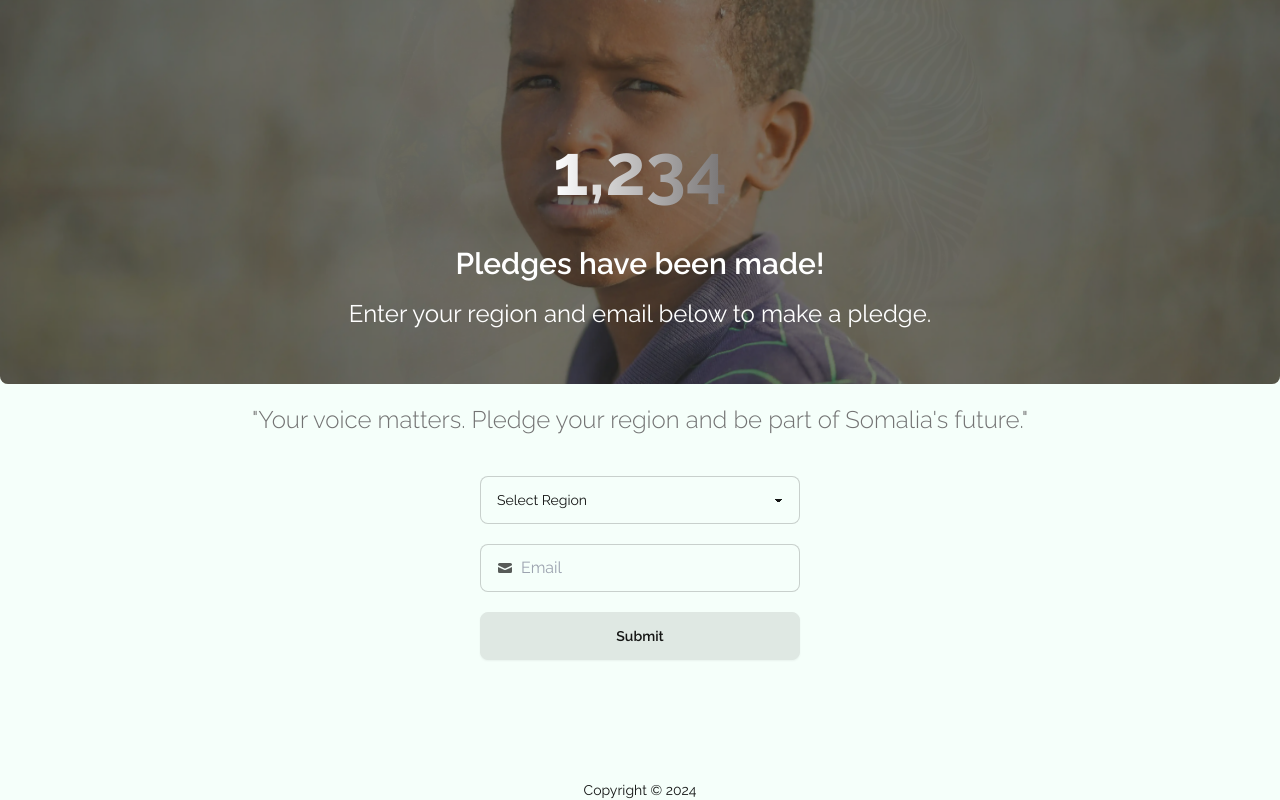
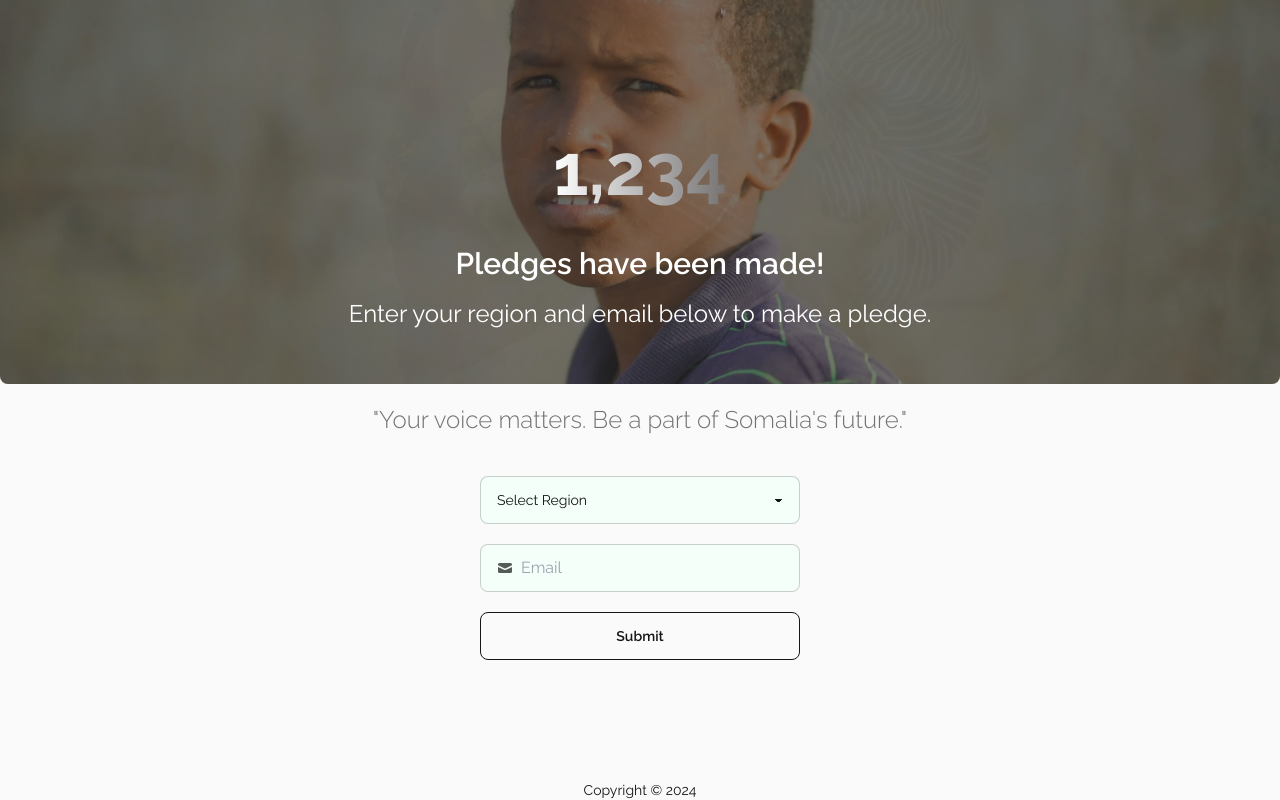
Before and after one commit to LosmanDev/Pledge, a Next.js app: page / in a window 1280 px wide. Built offline with nearby package versions, Linux system fonts and the light colour scheme.

Commit message:
updated color and text

```diff
--- a/app/layout.tsx
+++ b/app/layout.tsx
@@ -16,7 +16,7 @@ export default function RootLayout({
 }>) {
   return (
     <html lang="en">
-      <body className={raleway.className}>{children}</body>
+      <body className={`bg-zinc-50 ${raleway.className}`}>{children}</body>
     </html>
   );
 }
--- a/components/Landing.tsx
+++ b/components/Landing.tsx
@@ -93,11 +93,10 @@ export default function Landing() {
         data-aos-delay="1200"
         className="text-center font-light text-neutral-500 sm:text-2xl text-base px-4"
       >
-        "Your voice matters. Pledge your region and be part of Somalia's
-        future."
+        "Your voice matters. Be a part of Somalia's future."
       </blockquote>
       <form
-        data-aos="fade-right"
+        data-aos="fade"
         data-aos-delay="1600"
         className="flex flex-col justify-center items-center sm:mt-10 mt-10"
       >
@@ -138,9 +137,7 @@ export default function Landing() {
           </svg>
           <input type="text" className="grow" placeholder="Email" />
         </label>
-        <button className="btn btn-bordered w-full max-w-xs mt-5">
-          Submit
-        </button>
+        <button className="btn btn-outline w-full max-w-xs mt-5">Submit</button>
       </form>
     </section>
   );
```
